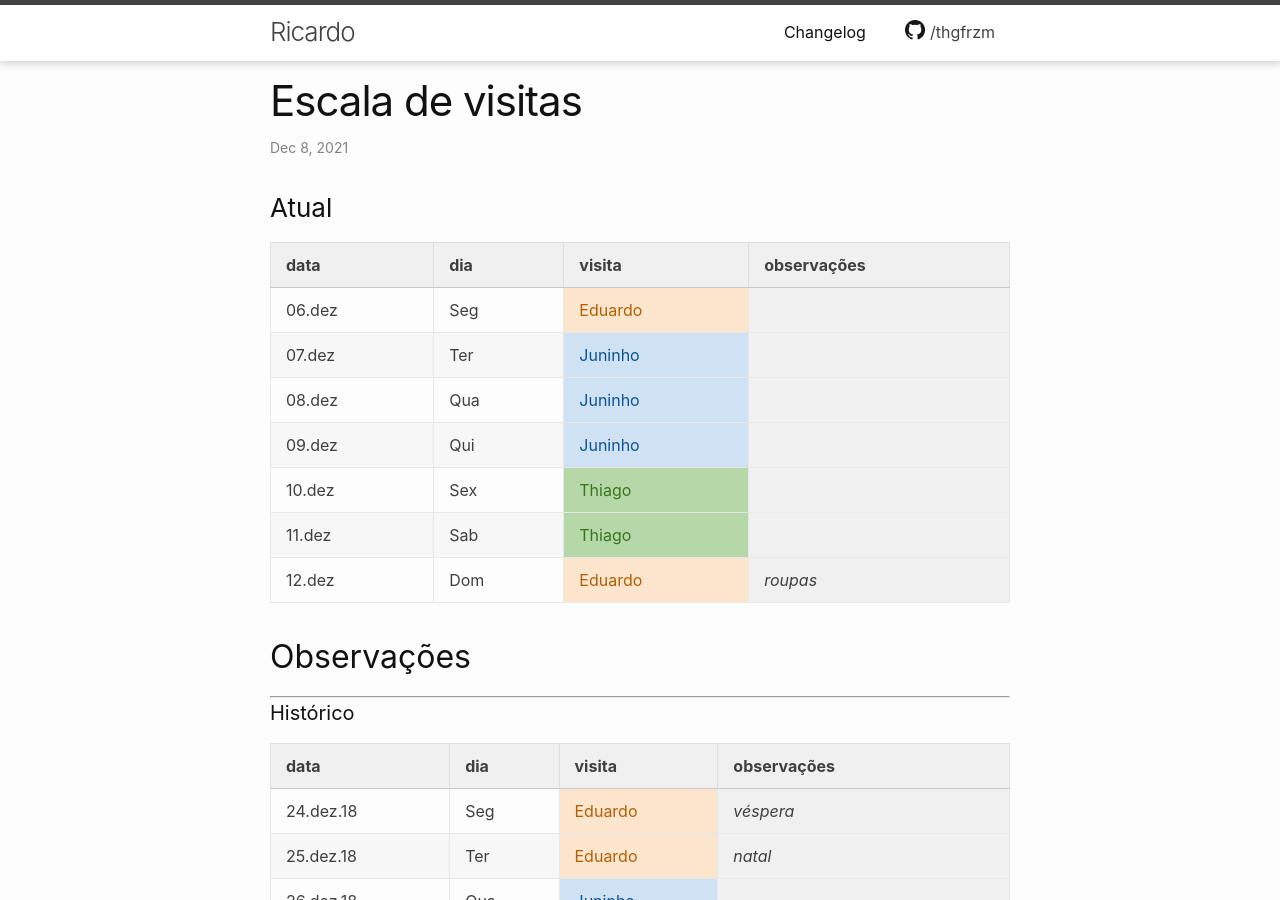
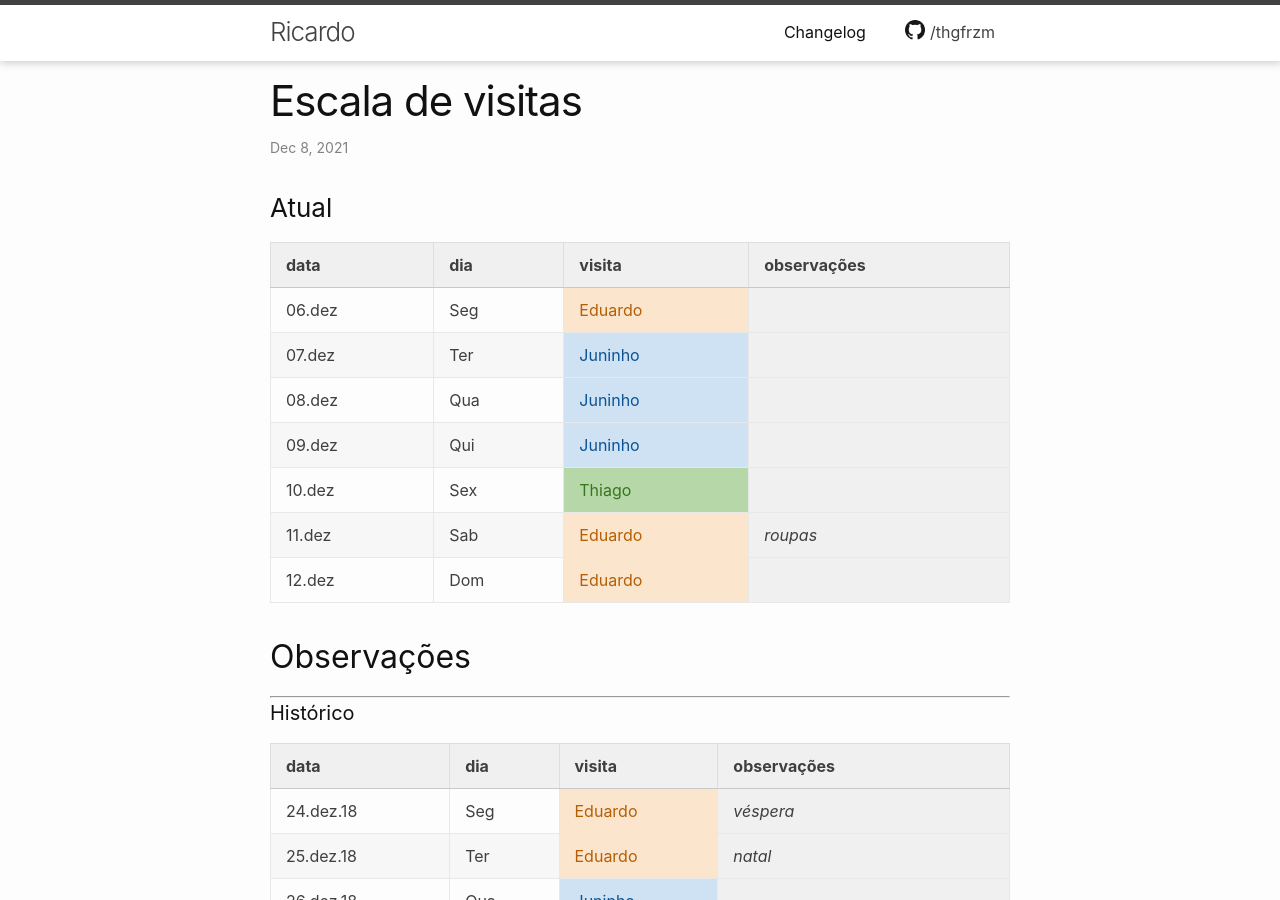
Before and after one commit to thgfrzm/ricardo, a Jekyll site: the page built from _posts/2018-12-23-escala-visitas.markdown, in a window 1280 px wide and 900 px high. Built offline with Jekyll 4.4.1, drawn with Linux system fonts in a browser that asks for light colours.

Commit message:
Update 2018-12-23-escala-visitas.markdown

```diff
--- a/_posts/2018-12-23-escala-visitas.markdown
+++ b/_posts/2018-12-23-escala-visitas.markdown
@@ -20,8 +20,8 @@
 | 08.dez | Qua | Juninho |             |
 | 09.dez | Qui | Juninho |             |
 | 10.dez | Sex | Thiago  |             |
-| 11.dez | Sab | Thiago  |             |
-| 12.dez | Dom | Eduardo | _roupas_    |
+| 11.dez | Sab | Eduardo | _roupas_    |
+| 12.dez | Dom | Eduardo |             |
 
 ## Observações
 
```
